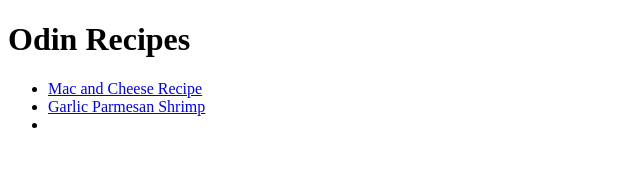
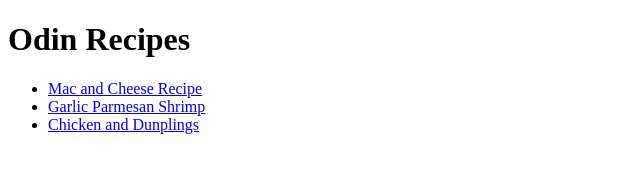
Before and after one commit to Seonkwan123/odin-recipes, a plain HTML site: page index.html in a window 1280 px wide. Shown: the whole page, without its empty margins (0-640 px from the left). Drawn offline with Linux system fonts and the light colour scheme.

Commit message:
Add name to the last link

```diff
--- a/index.html
+++ b/index.html
@@ -10,7 +10,7 @@
         <ul>
             <li><a href="./recipes/Mac-And-Cheese.html">Mac and Cheese Recipe</a></li>
             <li><a href="./recipes/garlic-parmesan-shrimp.html">Garlic Parmesan Shrimp</a></li>
-            <li><a href="./recipes/chicken-and-dumplings-casserole.html"></a></li>
+            <li><a href="./recipes/chicken-and-dumplings-casserole.html">Chicken and Dunplings</a></li>
         </ul>
 
     </body>
```
